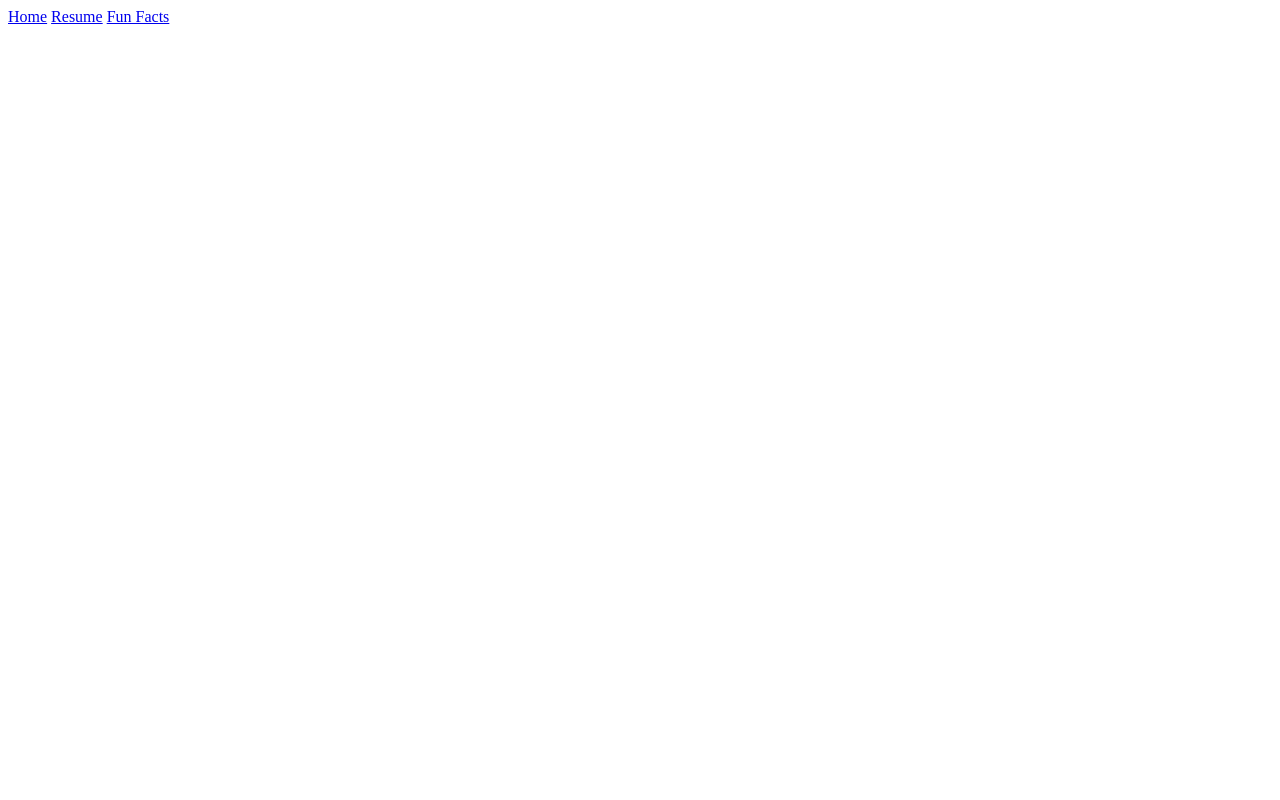
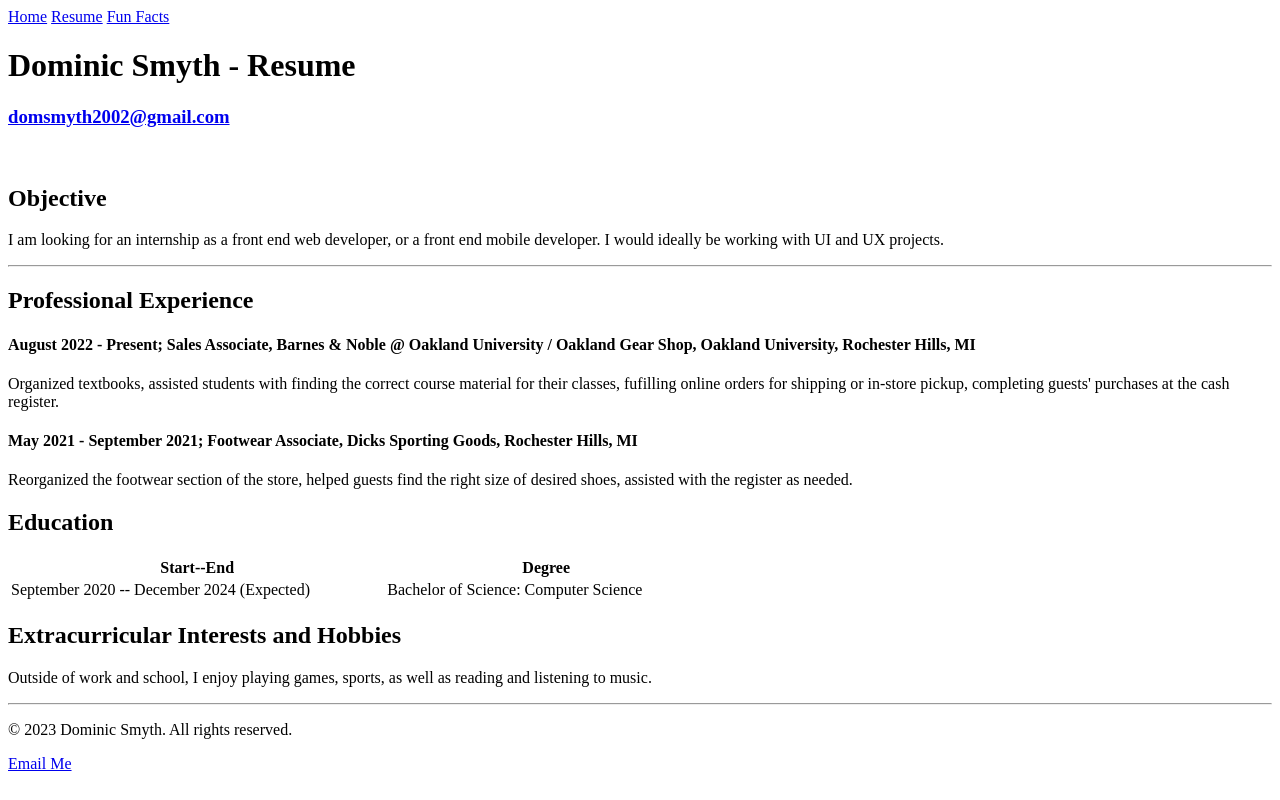
Before and after one commit to dsmyth2/DominicSmyth_hw1TH_csi3150_fs2023, a plain HTML site: page html/resume.html in a window 1280 px wide. Drawn offline with Linux system fonts and the light colour scheme.

Commit message:
complete resume page

```diff
--- a/html/resume.html
+++ b/html/resume.html
@@ -3,16 +3,112 @@
   <head>
     <meta charset="UTF-8" />
     <meta name="viewport" content="width=device-width, initial-scale=1.0" />
-    <title>Resume</title>
-    <link rel="shortcut icon" type="image/x-icon" href="img/balloon.png" />
+    <title>Dominic's Portfolio</title>
+    <link rel="shortcut icon" type="image/x-icon" href="../img/balloon.png" />
   </head>
   <body>
+    <!--header section-->
     <header id="page_header">
-      <nav id="navbar">
-        <a href="../index.html" class="navOption">Home</a>
-        <a href="../html/resume.html" class="navOption">Resume</a>
-        <a href="../html/funFacts.html" class="navOption">Fun Facts</a>
-      </nav>
+      <!--navbar section-->
+      <div id="navbarContainer">
+        <nav id="navbar">
+          <a href="../index.html" class="navOption">Home</a>
+          <a href="../html/resume.html" class="navOption">Resume</a>
+          <a href="../html/funFacts.html" class="navOption">Fun Facts</a>
+        </nav>
+      </div>
+      <!--page title / subheading section-->
+      <div id="page_title">
+        <h1>Dominic Smyth - Resume</h1>
+        <h3>
+          <a href="mailto:domsmyth2002@gmail.com">domsmyth2002@gmail.com</a>
+        </h3>
+      </div>
     </header>
+    <!--objective section-->
+    <section>
+      <br />
+      <div id="section_title">
+        <h2>Objective</h2>
+      </div>
+      <div id="objective_contents">
+        <p>
+          I am looking for an internship as a front end web developer, or a
+          front end mobile developer. I would ideally be working with UI and UX
+          projects.
+        </p>
+      </div>
+    </section>
+    <!--professional experience-->
+    <section>
+      <hr />
+      <div id="section_title">
+        <h2>Professional Experience</h2>
+      </div>
+      <!--professional experience contents-->
+      <div id="prof_exp_container">
+        <section id="bookstore_exp_container">
+          <h4>
+            August 2022 - Present; Sales Associate, Barnes & Noble @ Oakland
+            University / Oakland Gear Shop, Oakland University, Rochester Hills,
+            MI
+          </h4>
+          <p>
+            Organized textbooks, assisted students with finding the correct
+            course material for their classes, fufilling online orders for
+            shipping or in-store pickup, completing guests' purchases at the
+            cash register.
+          </p>
+        </section>
+        <!--DSG section-->
+        <section id="sporting_goods_container">
+          <h4>
+            May 2021 - September 2021; Footwear Associate, Dicks Sporting Goods,
+            Rochester Hills, MI
+          </h4>
+          <p>
+            Reorganized the footwear section of the store, helped guests find
+            the right size of desired shoes, assisted with the register as
+            needed.
+          </p>
+        </section>
+      </div>
+    </section>
+    <!--education-->
+    <section>
+      <div id="section_title">
+        <h2>Education</h2>
+      </div>
+      <div id="education_table_container">
+        <table width="700">
+          <tr>
+            <th>Start--End</th>
+            <th>Degree</th>
+          </tr>
+          <tr>
+            <td>September 2020 -- December 2024 (Expected)</td>
+            <td>Bachelor of Science: Computer Science</td>
+          </tr>
+        </table>
+      </div>
+    </section>
+    <!--hobbies-->
+    <section id="hobbies_section">
+      <div id="section_title">
+        <h2>Extracurricular Interests and Hobbies</h2>
+      </div>
+      <div id="hobbies_container">
+        <p>
+          Outside of work and school, I enjoy playing games, sports, as well as
+          reading and listening to music.
+        </p>
+      </div>
+    </section>
+    <!--footer-->
+    <hr />
+    <footer>
+      <p>&copy; 2023 Dominic Smyth. All rights reserved.</p>
+      <a href="mailto:domsmyth2002@gmail.com">Email Me</a>
+    </footer>
   </body>
 </html>
```
Also changed, not shown: index.html (+7 -7 lines).
